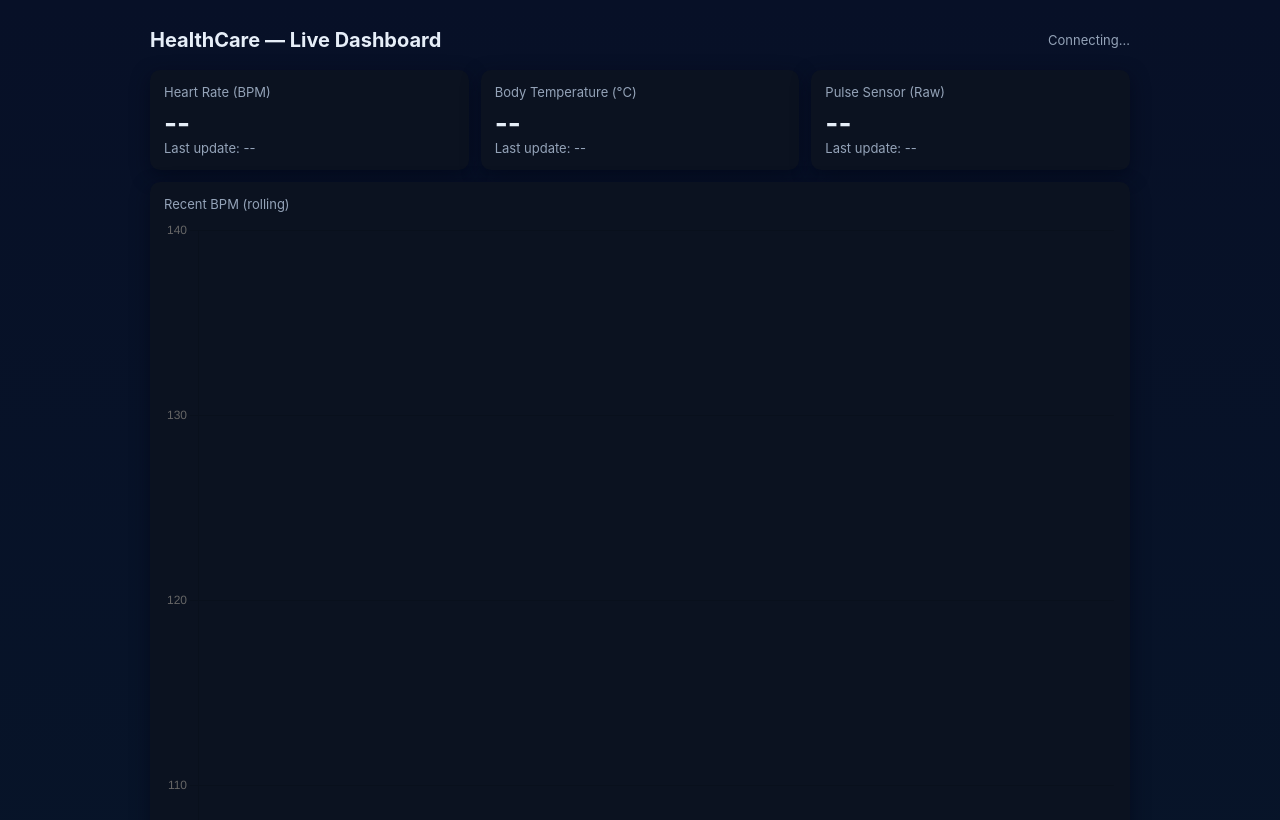
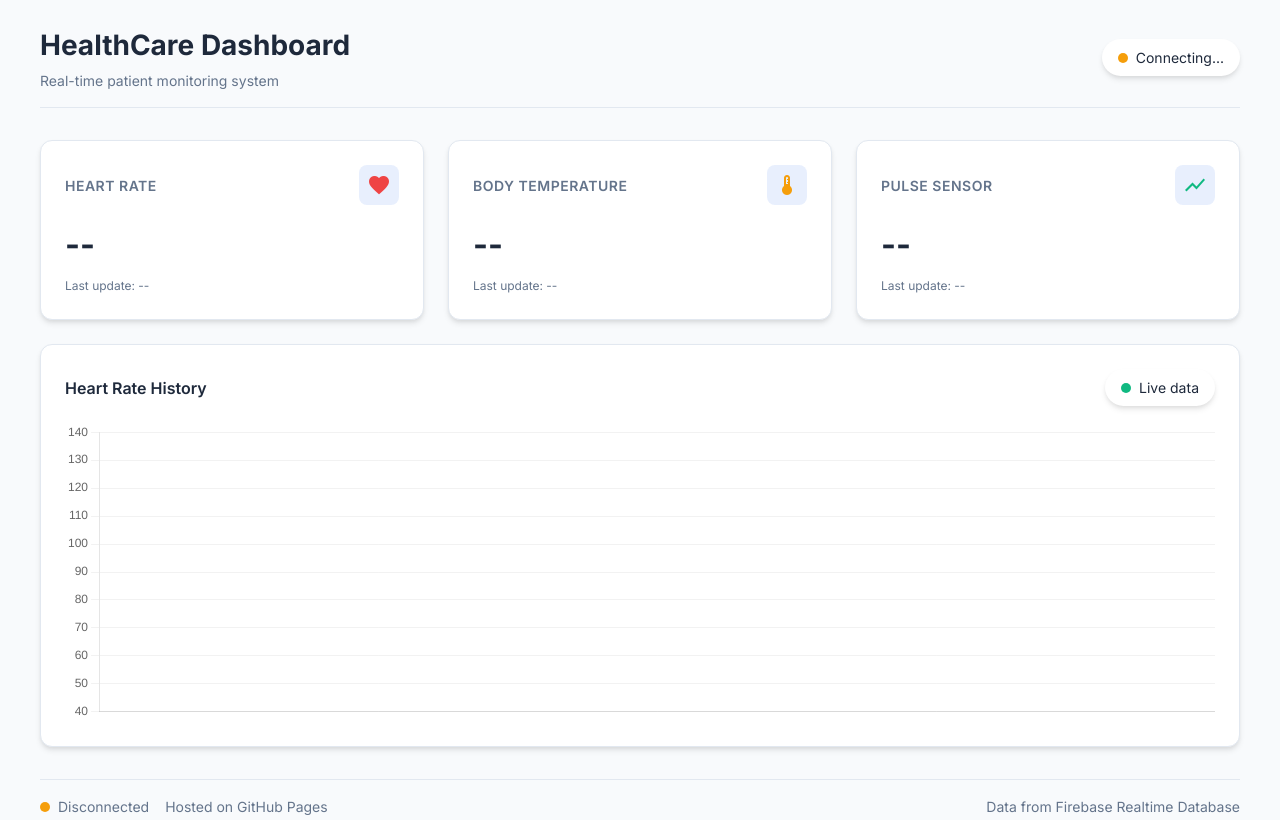
Before and after one commit to SPS-Project-HUB/Health-Care, a plain HTML site: page index.html in a window 1280 px wide. Shown: the top 820 px of the page. Drawn offline with nearby package versions, Linux system fonts and the light colour scheme; no server answers.

Commit message:
Update index.html

```diff
--- a/index.html
+++ b/index.html
@@ -7,67 +7,292 @@
 
   <!-- Simple styling -->
   <style>
-    :root{--bg:#0f1724;--card:#0b1220;--muted:#94a3b8;--accent:#38bdf8;--text:#e6eef8}
-    *{box-sizing:border-box;font-family:Inter, ui-sans-serif, system-ui, -apple-system, "Segoe UI", Roboto, "Helvetica Neue", Arial}
-    body{margin:0;background:linear-gradient(180deg,#071027 0%, #071a2b 100%);color:var(--text);min-height:100vh;display:flex;align-items:flex-start;justify-content:center;padding:28px}
-    .container{width:100%;max-width:980px}
-    header{display:flex;align-items:center;justify-content:space-between;margin-bottom:18px}
-    h1{font-size:20px;margin:0}
-    .grid{display:grid;grid-template-columns:repeat(3,1fr);gap:12px;margin-bottom:14px}
-    .card{background:var(--card);padding:14px;border-radius:10px;box-shadow:0 6px 18px rgba(2,6,23,0.6)}
-    .muted{color:var(--muted);font-size:13px}
-    .value{font-size:28px;font-weight:700;margin-top:6px}
-    #chartCard{grid-column:1/-1}
-    #status{font-size:13px;color:var(--muted)}
-    footer{margin-top:14px;font-size:12px;color:var(--muted)}
-    .small{font-size:13px;color:var(--muted)}
-    .row{display:flex;gap:12px;align-items:center}
-    .dot{width:10px;height:10px;border-radius:50%;background:var(--accent);display:inline-block;box-shadow:0 0 8px rgba(56,189,248,0.25)}
+    :root {
+      --primary: #2563eb;
+      --primary-light: #3b82f6;
+      --secondary: #10b981;
+      --danger: #ef4444;
+      --warning: #f59e0b;
+      --bg: #f8fafc;
+      --card: #ffffff;
+      --text: #1e293b;
+      --text-muted: #64748b;
+      --border: #e2e8f0;
+      --shadow: 0 4px 6px -1px rgba(0, 0, 0, 0.1), 0 2px 4px -1px rgba(0, 0, 0, 0.06);
+      --shadow-lg: 0 10px 15px -3px rgba(0, 0, 0, 0.1), 0 4px 6px -2px rgba(0, 0, 0, 0.05);
+    }
+
+    * {
+      box-sizing: border-box;
+      margin: 0;
+      padding: 0;
+      font-family: 'Inter', ui-sans-serif, system-ui, -apple-system, "Segoe UI", Roboto, "Helvetica Neue", Arial, sans-serif;
+    }
+
+    body {
+      background-color: var(--bg);
+      color: var(--text);
+      min-height: 100vh;
+      display: flex;
+      align-items: flex-start;
+      justify-content: center;
+      padding: 24px;
+      line-height: 1.5;
+    }
+
+    .container {
+      width: 100%;
+      max-width: 1200px;
+    }
+
+    header {
+      display: flex;
+      align-items: center;
+      justify-content: space-between;
+      margin-bottom: 32px;
+      padding-bottom: 16px;
+      border-bottom: 1px solid var(--border);
+    }
+
+    .header-left h1 {
+      font-size: 28px;
+      font-weight: 700;
+      color: var(--text);
+      margin-bottom: 4px;
+    }
+
+    .header-left p {
+      color: var(--text-muted);
+      font-size: 14px;
+    }
+
+    .status-indicator {
+      display: flex;
+      align-items: center;
+      gap: 8px;
+      padding: 8px 16px;
+      background: var(--card);
+      border-radius: 50px;
+      box-shadow: var(--shadow);
+      font-size: 14px;
+    }
+
+    .status-dot {
+      width: 10px;
+      height: 10px;
+      border-radius: 50%;
+      background: var(--warning);
+    }
+
+    .status-dot.connected {
+      background: var(--secondary);
+    }
+
+    .grid {
+      display: grid;
+      grid-template-columns: repeat(3, 1fr);
+      gap: 24px;
+      margin-bottom: 32px;
+    }
+
+    .card {
+      background: var(--card);
+      padding: 24px;
+      border-radius: 12px;
+      box-shadow: var(--shadow);
+      transition: all 0.3s ease;
+      border: 1px solid var(--border);
+    }
+
+    .card:hover {
+      box-shadow: var(--shadow-lg);
+    }
+
+    .card-header {
+      display: flex;
+      align-items: center;
+      justify-content: space-between;
+      margin-bottom: 16px;
+    }
+
+    .card-title {
+      font-size: 14px;
+      font-weight: 600;
+      color: var(--text-muted);
+      text-transform: uppercase;
+      letter-spacing: 0.5px;
+    }
+
+    .card-icon {
+      width: 40px;
+      height: 40px;
+      border-radius: 8px;
+      display: flex;
+      align-items: center;
+      justify-content: center;
+      background: rgba(37, 99, 235, 0.1);
+      color: var(--primary);
+    }
+
+    .card-value {
+      font-size: 32px;
+      font-weight: 700;
+      margin-bottom: 8px;
+      color: var(--text);
+    }
+
+    .card-footer {
+      font-size: 12px;
+      color: var(--text-muted);
+    }
+
+    .chart-card {
+      grid-column: 1 / -1;
+      padding: 24px;
+    }
+
+    .chart-header {
+      display: flex;
+      align-items: center;
+      justify-content: space-between;
+      margin-bottom: 16px;
+    }
+
+    .chart-title {
+      font-size: 16px;
+      font-weight: 600;
+      color: var(--text);
+    }
+
+    .chart-container {
+      height: 300px;
+      margin-top: 16px;
+    }
+
+    footer {
+      display: flex;
+      align-items: center;
+      justify-content: space-between;
+      padding: 16px 0;
+      font-size: 14px;
+      color: var(--text-muted);
+      border-top: 1px solid var(--border);
+    }
+
+    .footer-left {
+      display: flex;
+      align-items: center;
+      gap: 16px;
+    }
+
+    .connection-status {
+      display: flex;
+      align-items: center;
+      gap: 8px;
+    }
+
+    @media (max-width: 1024px) {
+      .grid {
+        grid-template-columns: repeat(2, 1fr);
+      }
+    }
+
+    @media (max-width: 768px) {
+      .grid {
+        grid-template-columns: 1fr;
+      }
+
+      header {
+        flex-direction: column;
+        align-items: flex-start;
+        gap: 16px;
+      }
+
+      footer {
+        flex-direction: column;
+        align-items: flex-start;
+        gap: 16px;
+      }
+    }
   </style>
 
   <!-- Chart.js (for the rolling chart) -->
   <script src="https://cdn.jsdelivr.net/npm/chart.js"></script>
+  <!-- Material Icons -->
+  <link href="https://fonts.googleapis.com/icon?family=Material+Icons" rel="stylesheet">
+  <!-- Inter Font -->
+  <link href="https://fonts.googleapis.com/css2?family=Inter:wght@400;500;600;700&display=swap" rel="stylesheet">
 </head>
 <body>
   <div class="container">
     <header>
-      <h1>HealthCare — Live Dashboard</h1>
-      <div id="status">Connecting...</div>
+      <div class="header-left">
+        <h1>HealthCare Dashboard</h1>
+        <p>Real-time patient monitoring system</p>
+      </div>
+      <div class="status-indicator">
+        <div class="status-dot" id="statusDot"></div>
+        <span id="statusText">Connecting...</span>
+      </div>
     </header>
 
     <div class="grid">
       <div class="card">
-        <div class="muted">Heart Rate (BPM)</div>
-        <div id="bpm" class="value">--</div>
-        <div class="small" id="bpmUpdated">Last update: --</div>
+        <div class="card-header">
+          <div class="card-title">Heart Rate</div>
+          <div class="card-icon">
+            <span class="material-icons" style="color: var(--danger);">favorite</span>
+          </div>
+        </div>
+        <div id="bpm" class="card-value">--</div>
+        <div class="card-footer" id="bpmUpdated">Last update: --</div>
       </div>
 
       <div class="card">
-        <div class="muted">Body Temperature (°C)</div>
-        <div id="temp" class="value">--</div>
-        <div class="small" id="tempUpdated">Last update: --</div>
+        <div class="card-header">
+          <div class="card-title">Body Temperature</div>
+          <div class="card-icon">
+            <span class="material-icons" style="color: var(--warning);">thermostat</span>
+          </div>
+        </div>
+        <div id="temp" class="card-value">--</div>
+        <div class="card-footer" id="tempUpdated">Last update: --</div>
       </div>
 
       <div class="card">
-        <div class="muted">Pulse Sensor (Raw)</div>
-        <div id="raw" class="value">--</div>
-        <div class="small" id="rawUpdated">Last update: --</div>
+        <div class="card-header">
+          <div class="card-title">Pulse Sensor</div>
+          <div class="card-icon">
+            <span class="material-icons" style="color: var(--secondary);">show_chart</span>
+          </div>
+        </div>
+        <div id="raw" class="card-value">--</div>
+        <div class="card-footer" id="rawUpdated">Last update: --</div>
       </div>
 
-      <div id="chartCard" class="card">
-        <div class="muted">Recent BPM (rolling)</div>
-        <canvas id="bpmChart" width="800" height="240" style="display:block;margin-top:8px"></canvas>
+      <div class="card chart-card">
+        <div class="chart-header">
+          <div class="chart-title">Heart Rate History</div>
+          <div class="status-indicator">
+            <div class="status-dot connected"></div>
+            <span>Live data</span>
+          </div>
+        </div>
+        <div class="chart-container">
+          <canvas id="bpmChart"></canvas>
+        </div>
       </div>
     </div>
 
     <footer>
-      <div class="row">
-        <span class="dot" id="connDot" style="background:#f97316"></span>
-        <div id="connText" style="margin-left:8px;color:var(--muted)">Disconnected</div>
+      <div class="footer-left">
+        <div class="connection-status">
+          <div class="status-dot" id="connDot"></div>
+          <span id="connText">Disconnected</span>
+        </div>
+        <div>Hosted on GitHub Pages</div>
       </div>
-      <div style="margin-top:10px" class="small">
-        Hosted on GitHub Pages • Data from your Firebase Realtime Database
-      </div>
+      <div>Data from Firebase Realtime Database</div>
     </footer>
   </div>
 
@@ -100,7 +325,8 @@
     const elBpm = document.getElementById('bpm');
     const elTemp = document.getElementById('temp');
     const elRaw = document.getElementById('raw');
-    const elStatus = document.getElementById('status');
+    const elStatusDot = document.getElementById('statusDot');
+    const elStatusText = document.getElementById('statusText');
     const elConnDot = document.getElementById('connDot');
     const elConnText = document.getElementById('connText');
     const elBpmUpdated = document.getElementById('bpmUpdated');
@@ -115,9 +341,14 @@
       datasets: [{
         label: 'BPM',
         data: [],
-        fill: false,
-        tension: 0.35,
-        pointRadius: 2,
+        fill: true,
+        backgroundColor: 'rgba(37, 99, 235, 0.1)',
+        borderColor: 'rgba(37, 99, 235, 1)',
+        tension: 0.4,
+        pointRadius: 3,
+        pointBackgroundColor: 'rgba(37, 99, 235, 1)',
+        pointBorderColor: '#ffffff',
+        pointBorderWidth: 2,
         borderWidth: 2
       }]
     };
@@ -128,17 +359,40 @@
         responsive: true,
         maintainAspectRatio: false,
         scales: {
-          x: { display: true, title: {display:false} },
-          y: { beginAtZero: false, suggestedMin: 40, suggestedMax: 140 }
+          x: {
+            display: true,
+            grid: {
+              display: false
+            }
+          },
+          y: {
+            beginAtZero: false,
+            suggestedMin: 40,
+            suggestedMax: 140,
+            grid: {
+              color: 'rgba(0, 0, 0, 0.05)'
+            }
+          }
         },
-        plugins: { legend: { display: false } }
+        plugins: {
+          legend: { display: false },
+          tooltip: {
+            backgroundColor: 'rgba(255, 255, 255, 0.9)',
+            titleColor: '#1e293b',
+            bodyColor: '#64748b',
+            borderColor: '#e2e8f0',
+            borderWidth: 1,
+            cornerRadius: 8,
+            displayColors: false
+          }
+        }
       }
     });
 
     // Helper: format time
     function fmtTime(ts) {
       const d = new Date(ts);
-      return d.toLocaleString();
+      return d.toLocaleTimeString();
     }
 
     // Helper: add point to chart
@@ -156,9 +410,10 @@
 
     // Connection UI helper
     function setConnected(connected) {
-      elStatus.textContent = connected ? 'Connected to Firebase' : 'Disconnected';
-      elConnDot.style.background = connected ? '#10b981' : '#f97316';
+      elStatusText.textContent = connected ? 'Connected' : 'Disconnected';
+      elStatusDot.className = connected ? 'status-dot connected' : 'status-dot';
       elConnText.textContent = connected ? 'Realtime connected' : 'Disconnected';
+      elConnDot.className = connected ? 'status-dot connected' : 'status-dot';
     }
 
     // Observe BPM
```
